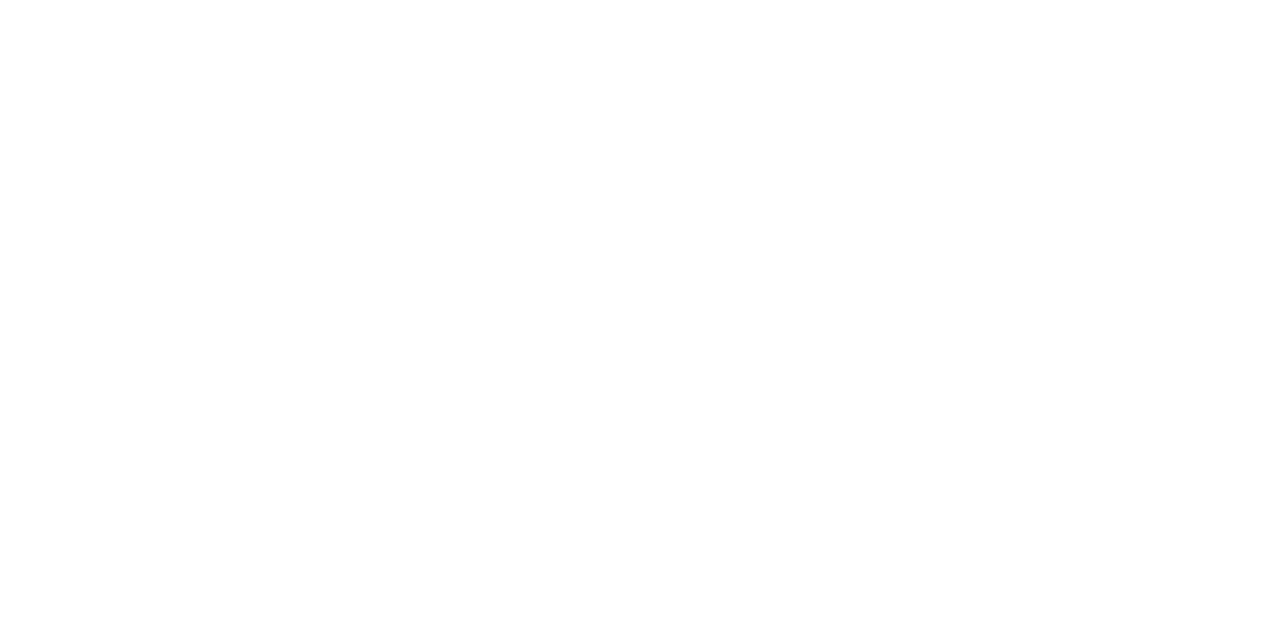
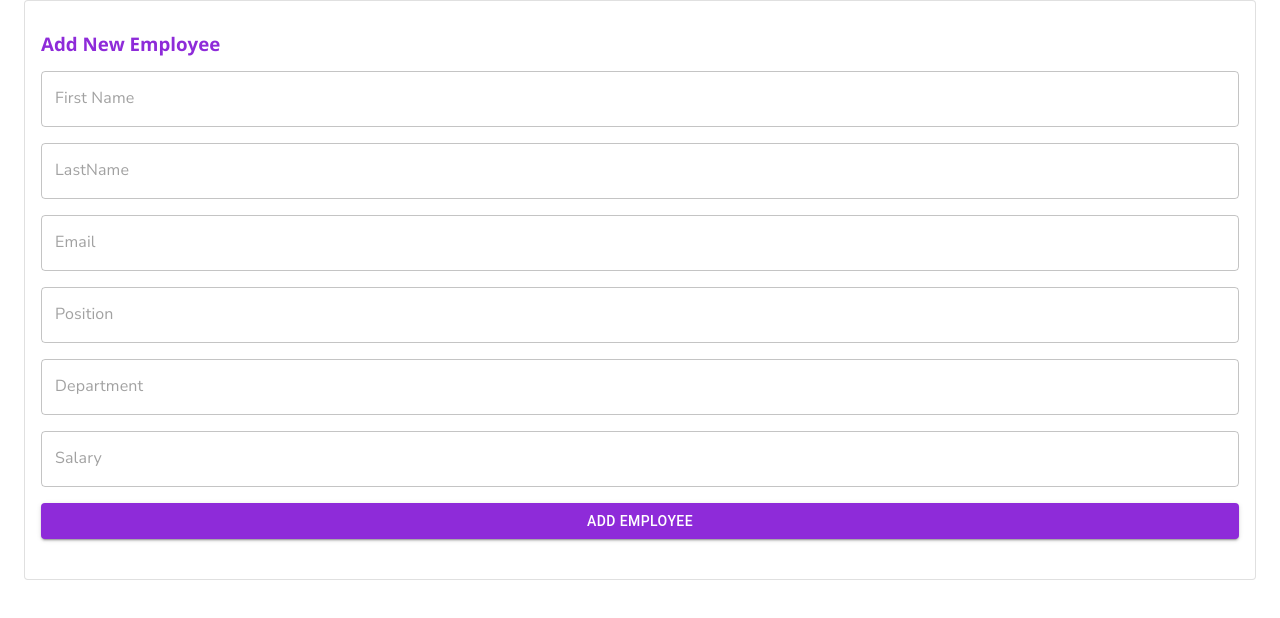
Before and after one commit to neeleshroy2023/employee-frontend, a React (Vite) app: page /addEmployee in a window 1280 px wide. Before the commit this address had no page. Shown: the top 618 px of the page. Built offline with nearby package versions, Linux system fonts and the light colour scheme; sample sign-in values are in the browser's storage.

Commit message:
handle create employee data

```diff
--- a/src/components/features/navigation/Router.tsx
+++ b/src/components/features/navigation/Router.tsx
@@ -1,6 +1,7 @@
 import { Routes, Route } from "react-router";
 import { LandingPage, Login, Employees } from "../../pages";
 import PrivateRoute from "./PrivateRoute";
+import AddEmployee from "../../pages/AddEmployee";
 
 const Router = () => {
   return (
@@ -9,6 +10,7 @@
       <Route path="/login" element={<Login />} />
       <Route element={<PrivateRoute />}>
         <Route path="/employees" element={<Employees />} />
+        <Route path="/addEmployee" element={<AddEmployee />} />
       </Route>
     </Routes>
   );
--- /dev/null
+++ b/src/components/pages/AddEmployee.tsx
@@ -0,0 +1,107 @@
+import {
+  Button,
+  Card,
+  CardContent,
+  FormControl,
+  Grid2,
+  TextField,
+  Typography,
+} from "@mui/material";
+import React from "react";
+import theme from "../../theme";
+import API_KEYS from "../../api/keys";
+import useApiRequest from "../../hooks/useApiRequest";
+import { Navigate, useNavigate } from "react-router";
+
+const AddEmployee = () => {
+    const navigate = useNavigate()
+  const { data, loading, error, getData } = useApiRequest(
+    `${import.meta.env.VITE_HOST_URL}${API_KEYS.employees}`,
+    "POST"
+  );
+
+  const handleFormSubmit = async (e: React.BaseSyntheticEvent) => {
+    e.preventDefault();
+    await getData({
+      body: JSON.stringify({
+        firstName: e.target.elements.firstName.value,
+        lastName: e.target.elements.lastName.value,
+        email: e.target.elements.email.value,
+        position: e.target.elements.position.value,
+        department: e.target.elements.department.value,
+        salary: e.target.elements.salary.value,
+      }),
+    });
+    navigate("/employees")
+  };
+  return (
+
+    <Grid2 size={{ xs: 12, sm: 6, md: 4 }}>
+      <Card variant="outlined">
+        <CardContent>
+          <Typography
+            variant="h3"
+            sx={{
+              mb: "16px",
+              mt: "16px",
+              color: theme.palette.primary.main,
+            }}
+          >
+            Add New Employee
+          </Typography>
+          <form onSubmit={handleFormSubmit}>
+            <FormControl sx={{ mb: "16px" }} fullWidth>
+              <TextField
+                id="firstName"
+                placeholder="First Name "
+                type="text"
+              />
+            </FormControl>
+            <FormControl sx={{ mb: "16px" }} fullWidth>
+              <TextField
+                id="lastName"
+                placeholder="LastName"
+                type="text"
+              />
+            </FormControl>
+            <FormControl sx={{ mb: "16px" }} fullWidth>
+              <TextField
+                id="email"
+                placeholder="Email"
+                type="email"
+              />
+            </FormControl>
+            <FormControl sx={{ mb: "16px" }} fullWidth>
+              <TextField
+                id="position"
+                placeholder="Position"
+                type="text"
+              />
+            </FormControl>
+            <FormControl sx={{ mb: "16px" }} fullWidth>
+              <TextField
+                id="department"
+                placeholder="Department"
+                type="text"
+              />
+            </FormControl>
+            <FormControl sx={{ mb: "16px" }} fullWidth>
+              <TextField
+                id="salary"
+                placeholder="Salary"
+                type="number"
+              />
+            </FormControl>
+            <FormControl sx={{ mb: "16px" }} fullWidth>
+              <Button type="submit" variant="contained">
+                Add Employee
+              </Button>
+            </FormControl>
+          </form>
+        </CardContent>
+      </Card>
+    </Grid2>
+  );
+};
+
+export default AddEmployee;
--- a/src/components/pages/Employees.tsx
+++ b/src/components/pages/Employees.tsx
@@ -1,31 +1,22 @@
-import { Box, CircularProgress, Typography } from "@mui/material";
+import { Box, Button, CircularProgress, Typography } from "@mui/material";
 import EmployeeList from "../features/employees/EmployeeList";
 
 import API_KEYS from "../../api/keys";
 import useGetRequest from "../../hooks/useApiRequest";
+import { Link } from "react-router";
+import { useEffect } from "react";
 
 const Employees = () => {
   const {
     data: employees,
     loading,
     error,
+    getData
   } = useGetRequest(`${import.meta.env.VITE_HOST_URL}${API_KEYS.employees}`);
-  // const getData = async () => {
-  //   const res = await securedFetch(
-  //     `${import.meta.env.VITE_HOST_URL}${API_KEYS.employees}`,
-  //     {
-  //       body: JSON.stringify({}),
-  //     }
-  //   );
 
-  //   const data = await res.json();
-
-  //   console.log(data);
-  // };
-
-  // useEffect(() => {
-  //   getData();
-  // }, []);
+  useEffect(() => {
+    getData();
+  }, []);
 
   if (loading) {
     return (
@@ -43,7 +34,10 @@
 
   return (
     <Box>
-      <Typography variant="h2">Employees</Typography>
+      <Box>
+        <Typography variant="h2">Employees</Typography>
+        <Link to="/addEmployee">Add Employ</Link>
+      </Box>
       <EmployeeList employees={employees} />
     </Box>
   );
--- a/src/hooks/useApiRequest.ts
+++ b/src/hooks/useApiRequest.ts
@@ -1,11 +1,11 @@
 import { useEffect, useState } from "react";
 
-const useApiRequest = (url: string, method = "GET", options = {}) => {
+const useApiRequest = (url: string, method = "GET") => {
   const [data, setData] = useState<any>(null);
   const [loading, setLoading] = useState<boolean>(true);
   const [error, setError] = useState<any>(null);
 
-  const getData = async () => {
+  const getData = async (options: any = {}) => {
     setLoading(true);
     const token = window.localStorage.getItem("token");
     const res = await fetch(url, {
@@ -23,15 +23,7 @@
     setLoading(false);
   };
 
-  useEffect(() => {
-    try {
-      getData();
-    } catch (error) {
-      setError(error);
-    }
-  }, [url]);
-
-  return { data, loading, error };
+  return { data, loading, error, getData };
 };
 
 export default useApiRequest;
```
